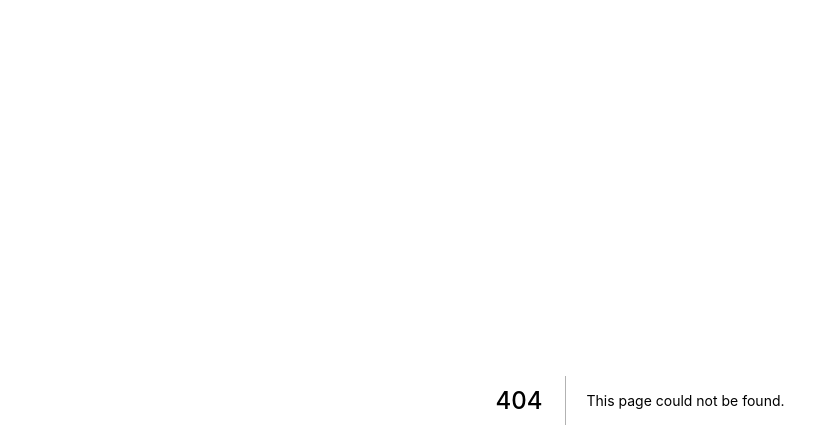
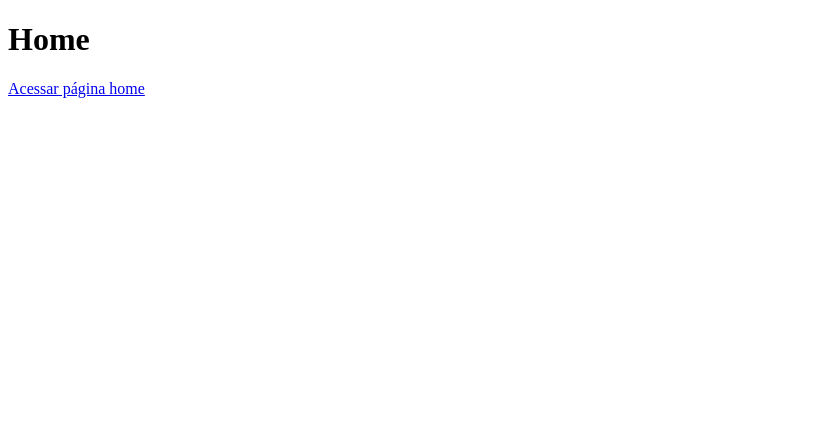
Before and after one commit to dougpm/next-js, a Next.js app: page /sobre in a window 1280 px wide. Before the commit this address had no page. Shown: the top 448 px of the page, without its empty margins (0-839 px from the left). Built offline with nearby package versions, Linux system fonts and the light colour scheme.

Commit message:
pagina sobre

```diff
--- /dev/null
+++ b/pages/sobre.js
@@ -0,0 +1,8 @@
+function Sobre() {
+    return (<div>
+        <h1>Home</h1>
+        <a href="/">Acessar página home</a>
+    </div>)
+}
+
+export default Sobre
```
